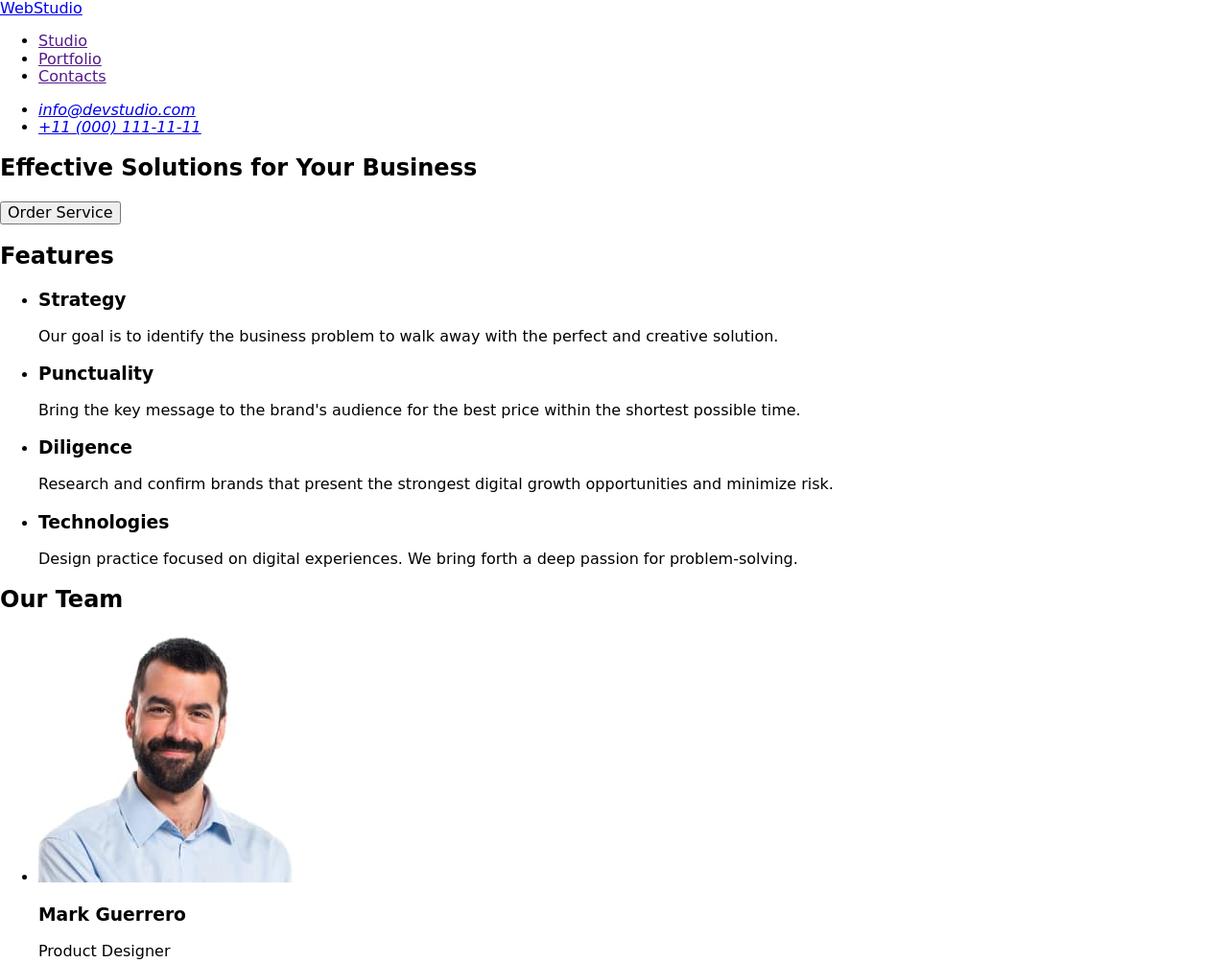
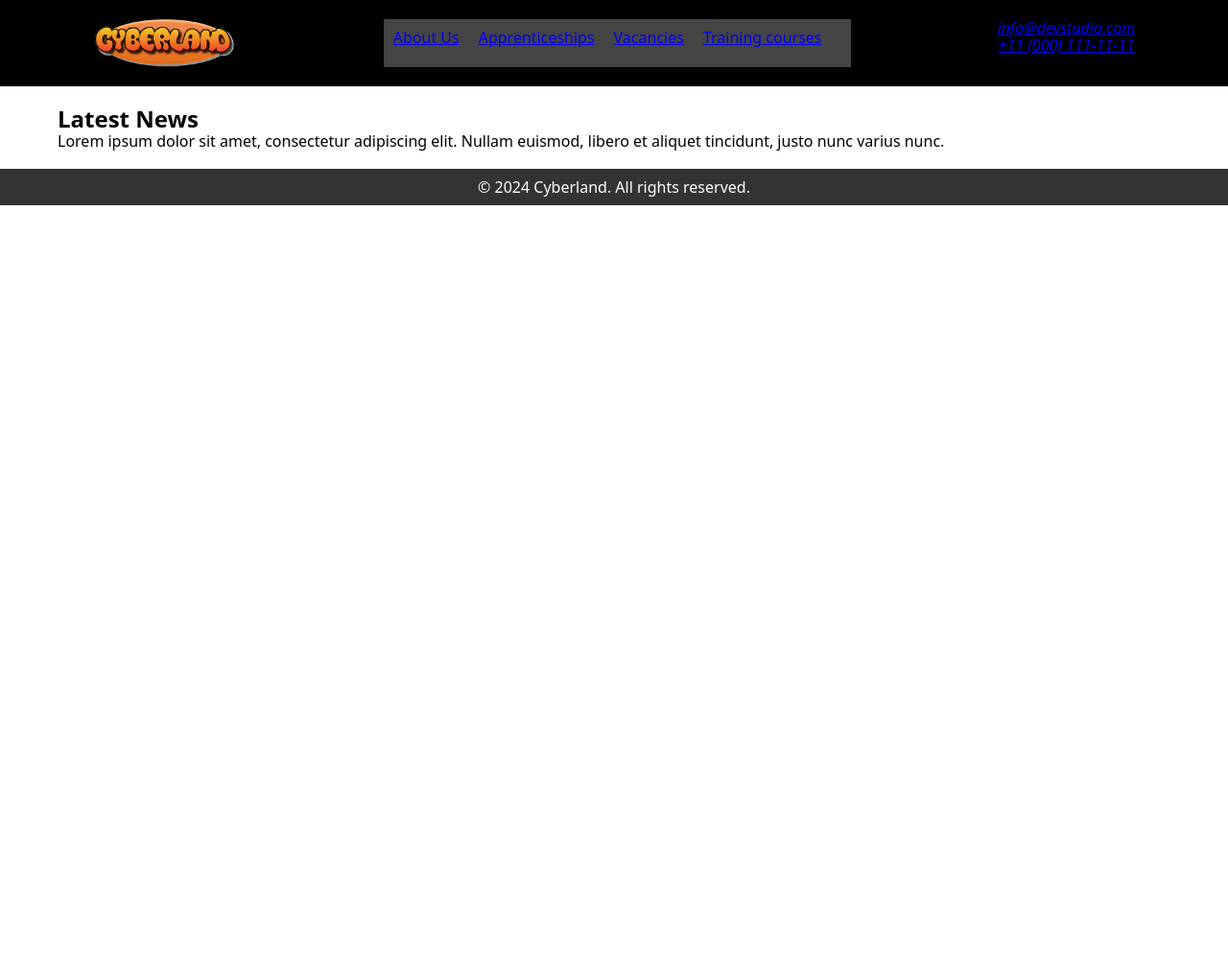
Before and after one commit to MariiaOtset/cyberland, a plain HTML site: page index.html in a window 1280 px wide. Shown: the top 1004 px of the page at 96% size. After the commit the page ends 800 px from the top, so only its background shows below. Drawn offline with nearby package versions, Linux system fonts and the light colour scheme; a web font is replaced by a local one.

Commit message:
start (about us top nav)

```diff
--- a/css/styles.css
+++ b/css/styles.css
@@ -1,3 +1,56 @@
-body {
-    font-family: 'Tangerine', cursive;
+ul,
+ol {
+    margin-top: 0;
+    margin-bottom: 0;
+    padding-left: 0;
+    list-style-type: none;
 }
+
+* {
+    margin: 0;
+    padding: 0;
+    box-sizing: border-box;
+}
+
+/* Header styles */
+.header {
+    display: flex;
+    flex-direction: row;
+    justify-content: space-around;
+}
+header {
+    background-color: black;
+    color: #fff;
+    text-align: center;
+    padding: 20px;
+}
+
+/* Navigation styles */
+nav {
+    background-color: #444;
+    text-align: center;
+    padding: 10px;
+}
+
+.nav-list {
+    display: flex;
+}
+
+nav ul li {
+    margin-right: 20px;
+}
+
+/* Main content styles */
+.content {
+    max-width: 1200px;
+    margin: 0 auto;
+    padding: 20px;
+}
+
+/* Footer styles */
+footer {
+    background-color: #333;
+    color: #fff;
+    text-align: center;
+    padding: 10px;
+}
--- a/index.html
+++ b/index.html
@@ -3,120 +3,87 @@
   <head>
     <meta charset="UTF-8" />
     <meta name="viewport" content="width=device-width, initial-scale=1.0" />
+    <title>Cyberland</title>
     <link
       rel="stylesheet"
       href="https://cdn.jsdelivr.net/npm/modern-normalize@2.0.0/modern-normalize.min.css"
     />
-    <link
-      href="<https://fonts.googleapis.com/css2?family=Tangerine:wght@700&display=swap>"
-      rel="stylesheet"
-    />
+
     <link href="./css/styles.css" rel="stylesheet" />
     <title>Document</title>
   </head>
+
   <body>
     <header>
+      <div class="header">
+        <img
+          src="./images/Cyberland Logo Small 2.png"
+          alt=""
+          width="150"
+          height="50"
+        />
         <nav>
-        <a href="./index.html">WebStudio</a>
-        <ul>
+          <ul class="nav-list">
             <li>
-            <a href="">Studio</a>
+              <a class="nav-link-item about-us" href="./index.html">About Us</a>
             </li>
             <li>
-            <a href="">Portfolio</a>
+              <a
+                class="nav-link-item apprenticeships"
+                href="apprenticeships.html"
+                >Apprenticeships</a
+              >
             </li>
             <li>
-            <a href="">Contacts</a>
+              <a class="nav-link-item vacancies" href="vacancies.html"
+                >Vacancies</a
+              >
+            </li>
+            <li>
+              <a
+                class="nav-link-item training courses"
+                href="training-courses.html"
+                >Training courses</a
+              >
             </li>
           </ul>
         </nav>
-      <address>
-        <ul>
+        <address class="contact-link">
+          <ul class="contact-list">
             <li>
-            <a href="mailto:info@devstudio.com">info@devstudio.com</a>
+              <a class="contact-link-item" href="mailto:info@devstudio.com"
+                >info@devstudio.com</a
+              >
             </li>
             <li>
-            <a href="tel:+110001111111">+11 (000) 111-11-11</a>
+              <a class="contact-link-item" href="tel:+110001111111"
+                >+11 (000) 111-11-11</a
+              >
             </li>
           </ul>
         </address>
+      </div>
     </header>
 
-    <!-- Content -->
-    <main>
-      <!--Section1-->
-      <section>
-        <h1>Effective Solutions for Your Business</h1>
-        <button type="button">Order Service</button>
-      </section>
-      <!--Section2-->
-      <section>
-        <h2>Features</h2>
+    <!-- <nav>
       <ul>
-          <li>
-            <h3>Strategy</h3>
+        <li><a href="#">Home</a></li>
+        <li><a href="#">About</a></li>
+        <li><a href="#">Services</a></li>
+        <li><a href="#">Contact</a></li>
+      </ul>
+    </nav> -->
+
+    <div class="content">
+      <h2>Latest News</h2>
       <p>
-              Our goal is to identify the business problem to walk away with the
-              perfect and creative solution.
+        Lorem ipsum dolor sit amet, consectetur adipiscing elit. Nullam euismod,
+        libero et aliquet tincidunt, justo nunc varius nunc.
       </p>
-          </li>
-          <li>
-            <h3>Punctuality</h3>
-            <p>
-              Bring the key message to the brand's audience for the best price
-              within the shortest possible time.
-            </p>
-          </li>
-          <li>
-            <h3>Diligence</h3>
-            <p>
-              Research and confirm brands that present the strongest digital
-              growth opportunities and minimize risk.
-            </p>
-          </li>
-          <li>
-            <h3>Technologies</h3>
-            <p>
-              Design practice focused on digital experiences. We bring forth a
-              deep passion for problem-solving.
-            </p>
-          </li>
-        </ul>
-      </section>
-      <!--Section3-->
-      <section>
-        <h2>Our Team</h2>
-        <ul>
-          <li>
-            <img src="./images/img1.jpg" width="264" alt="Team Member 1" />
-            <h3>Mark Guerrero</h3>
-            <p>Product Designer</p>
-          </li>
-          <li>
-            <img src="./images/img2.jpg" width="264" alt="Team Member 2" />
-            <h3>Tom Ford</h3>
-            <p>Frontend Developer</p>
-          </li>
-          <li>
-            <img src="./images/img3.jpg" width="264" alt="Team Member 3" />
-            <h3>Camila Garcia</h3>
-            <p>Marketing</p>
-          </li>
-          <li>
-            <img src="./images/img4.jpg" width="264" alt="Team Member 4" />
-            <h3>Daniel Wilson</h3>
-            <p>UI Designer</p>
-          </li>
-        </ul>
-      </section>
-    </main>
-    <!--Footer-->
+    </div>
+
     <footer>
-      <a href="./index.html">WebStudio</a>
-      <p>
-        Increase the flow of customers and sales for your business with digital
-        marketing & growth solutions.
-      </p>
+      <p>© 2024 Cyberland. All rights reserved.</p>
     </footer>
   </body>
 </html>
```
Also changed, not shown: apprenticeships.html (added), images/Cyberland Logo Small 2.png (added), images/img1.jpg (deleted), images/img2.jpg (deleted), images/img3.jpg (deleted), images/img4.jpg (deleted). Lines whose indentation alone changed are shown as unchanged.
